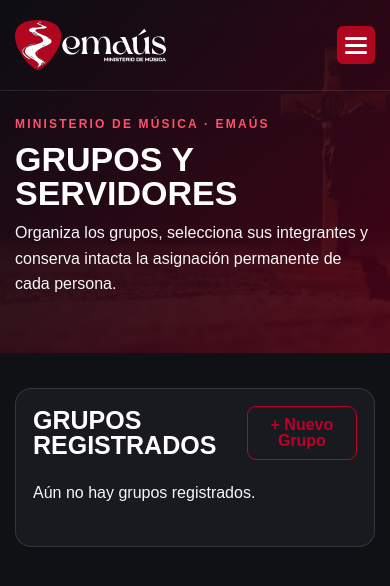
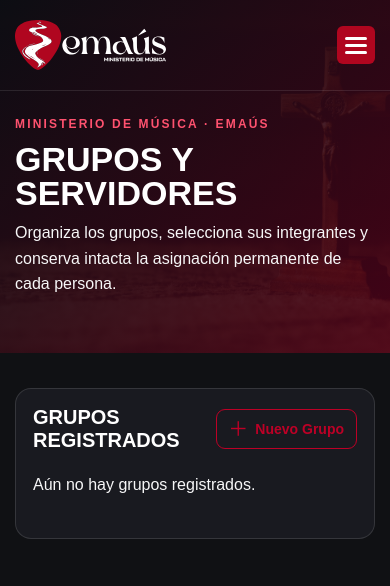
Before and after one commit to eldudyaguirre/EMM2026, a Django app: page /grupos-servidores/ in a window 390 px wide. Shown: the top 586 px of the page. Run offline with Django 5.2, Linux system fonts and the light colour scheme; the visitor is signed in with stand-in values (Sample User, id 1); data that the repository does not hold is empty; some libraries are stand-ins or nearby versions.

Commit message:
Ajustar botón Nuevo Grupo en responsive y convertir signo más en icono

```diff
--- a/templates/grupos_servidores.html
+++ b/templates/grupos_servidores.html
@@ -17,14 +17,14 @@ body{background:var(--bg);color:#f7f7f8;font-family:'Instrument Sans',sans-serif
 .gs-panel h2{font-family:'Phudu',sans-serif;color:#fff;font-size:25px;margin:0 0 20px}
 .gs-label{display:block;color:#d8d8df;font-size:13px;font-weight:700;margin-bottom:7px}
 .gs-input,.gs-select,.gs-textarea{width:100%;background:#101114;color:#fff;border:1px solid #393a43;border-radius:9px;padding:11px 12px;margin-bottom:16px}
-.gs-select option{background:#101114}.gs-btn{border:0;border-radius:9px;background:var(--red);color:#fff;padding:11px 17px;font-weight:800}.gs-btn:hover{background:#e31b3d;color:#fff}.gs-btn-activate{background:#198754;color:#fff}.gs-btn-activate:hover{background:#157347;color:#fff}.gs-btn-outline{background:transparent;color:var(--red);border:1px solid var(--red);border-radius:9px;padding:10px 16px;font-weight:800}.gs-btn-outline:hover{background:var(--red);color:#fff}.gs-panel-heading{display:flex;align-items:center;justify-content:space-between;gap:16px;margin-bottom:20px}.gs-panel-heading h2{margin:0}.gs-modal-backdrop{position:fixed;inset:0;background:rgba(0,0,0,.78);display:none;align-items:center;justify-content:center;padding:18px;z-index:9999}.gs-modal-backdrop.open{display:flex}.gs-modal{width:min(760px,100%);max-height:90vh;overflow-y:auto;background:var(--panel);border:1px solid var(--line);border-radius:16px;padding:24px;box-shadow:0 20px 70px rgba(0,0,0,.5)}.gs-modal-header{display:flex;justify-content:space-between;align-items:center;margin-bottom:20px}.gs-modal-header h2{margin:0}.gs-modal-close{background:transparent;border:0;color:#fff;font-size:28px;line-height:1}
+.gs-select option{background:#101114}.gs-btn{border:0;border-radius:9px;background:var(--red);color:#fff;padding:11px 17px;font-weight:800}.gs-btn:hover{background:#e31b3d;color:#fff}.gs-btn-activate{background:#198754;color:#fff}.gs-btn-activate:hover{background:#157347;color:#fff}.gs-btn-outline{background:transparent;color:var(--red);border:1px solid var(--red);border-radius:9px;padding:10px 16px;font-weight:800;white-space:nowrap;display:inline-flex;align-items:center;justify-content:center;gap:8px;flex-shrink:0}.gs-btn-outline:hover{background:var(--red);color:#fff}.gs-panel-heading{display:flex;align-items:center;justify-content:space-between;gap:16px;margin-bottom:20px}.gs-panel-heading h2{margin:0}.gs-plus-icon{display:inline-flex;align-items:center;justify-content:center;font-size:21px;line-height:1;font-weight:500;width:20px;height:20px}.gs-modal-backdrop{position:fixed;inset:0;background:rgba(0,0,0,.78);display:none;align-items:center;justify-content:center;padding:18px;z-index:9999}.gs-modal-backdrop.open{display:flex}.gs-modal{width:min(760px,100%);max-height:90vh;overflow-y:auto;background:var(--panel);border:1px solid var(--line);border-radius:16px;padding:24px;box-shadow:0 20px 70px rgba(0,0,0,.5)}.gs-modal-header{display:flex;justify-content:space-between;align-items:center;margin-bottom:20px}.gs-modal-header h2{margin:0}.gs-modal-close{background:transparent;border:0;color:#fff;font-size:28px;line-height:1}
 .gs-group{background:#202127;border:1px solid var(--line);border-radius:12px;padding:18px;margin-bottom:14px}
 .gs-group h3{font-size:19px;font-weight:800;color:#fff;margin:0 0 6px}.gs-meta{font-size:12px;color:#b5b6c0;margin-bottom:14px}
 .gs-members{display:grid;grid-template-columns:repeat(auto-fit,minmax(190px,1fr));gap:8px;margin:12px 0 18px}
 .gs-member{display:flex;gap:8px;align-items:center;background:#15161a;border:1px solid var(--line);border-radius:8px;padding:9px;font-size:13px}
 .gs-member input{accent-color:var(--red)}.gs-badge{display:inline-block;border-radius:20px;padding:4px 9px;font-size:11px;font-weight:800;background:#333;color:#fff}.gs-badge.temporal{background:#713047}.gs-badge.permanente{background:#293c55}
 .gs-alert{padding:12px 15px;border-radius:9px;margin-bottom:14px;background:#24252b}.gs-alert.success{border-left:4px solid #36b37e}.gs-alert.error{border-left:4px solid var(--red)}
-@media(max-width:767px){.gs-hero{padding:115px 0 32px}.gs-panel{padding:17px}}
+@media(max-width:767px){.gs-hero{padding:115px 0 32px}.gs-panel{padding:17px}.gs-panel-heading{gap:12px}.gs-panel-heading h2{font-size:clamp(20px,5vw,25px);line-height:1.15}.gs-btn-outline{padding:10px 12px;font-size:14px}.gs-plus-icon{font-size:20px;width:18px;height:18px}}
 </style>
 </head>
 <body>
@@ -40,7 +40,7 @@ body{background:var(--bg);color:#f7f7f8;font-family:'Instrument Sans',sans-serif
 <section class="gs-hero"><div class="container"><span class="gs-kicker">Ministerio de Música · Emaús</span><h1>Grupos y servidores</h1><p>Organiza los grupos, selecciona sus integrantes y conserva intacta la asignación permanente de cada persona.</p></div></section>
 <main class="gs-main"><div class="container">
 {% for message in messages %}<div class="gs-alert {{ message.tags }}">{{ message }}</div>{% endfor %}
-<section class="gs-panel"><div class="gs-panel-heading"><h2>Grupos registrados</h2><button class="gs-btn-outline" type="button" id="btnNuevoGrupo">+ Nuevo Grupo</button></div>
+<section class="gs-panel"><div class="gs-panel-heading"><h2>Grupos registrados</h2><button class="gs-btn-outline" type="button" id="btnNuevoGrupo"><span class="gs-plus-icon" aria-hidden="true">＋</span><span>Nuevo Grupo</span></button></div>
 <div class="gs-modal-backdrop" id="modalNuevoGrupo" aria-hidden="true"><div class="gs-modal" role="dialog" aria-modal="true" aria-labelledby="tituloNuevoGrupo"><div class="gs-modal-header"><h2 id="tituloNuevoGrupo">Crear grupo</h2><button type="button" class="gs-modal-close" id="cerrarModalGrupo" aria-label="Cerrar">&times;</button></div>
 <form method="post" id="formNuevoGrupo">{% csrf_token %}<input type="hidden" name="accion" value="crear_grupo">
 <div class="row"><div class="col-md-6"><label class="gs-label" for="nombre">Nombre del grupo</label><input class="gs-input" id="nombre" name="nombre" required maxlength="100" placeholder="Ej.: Grupo Navidad"></div>
```
